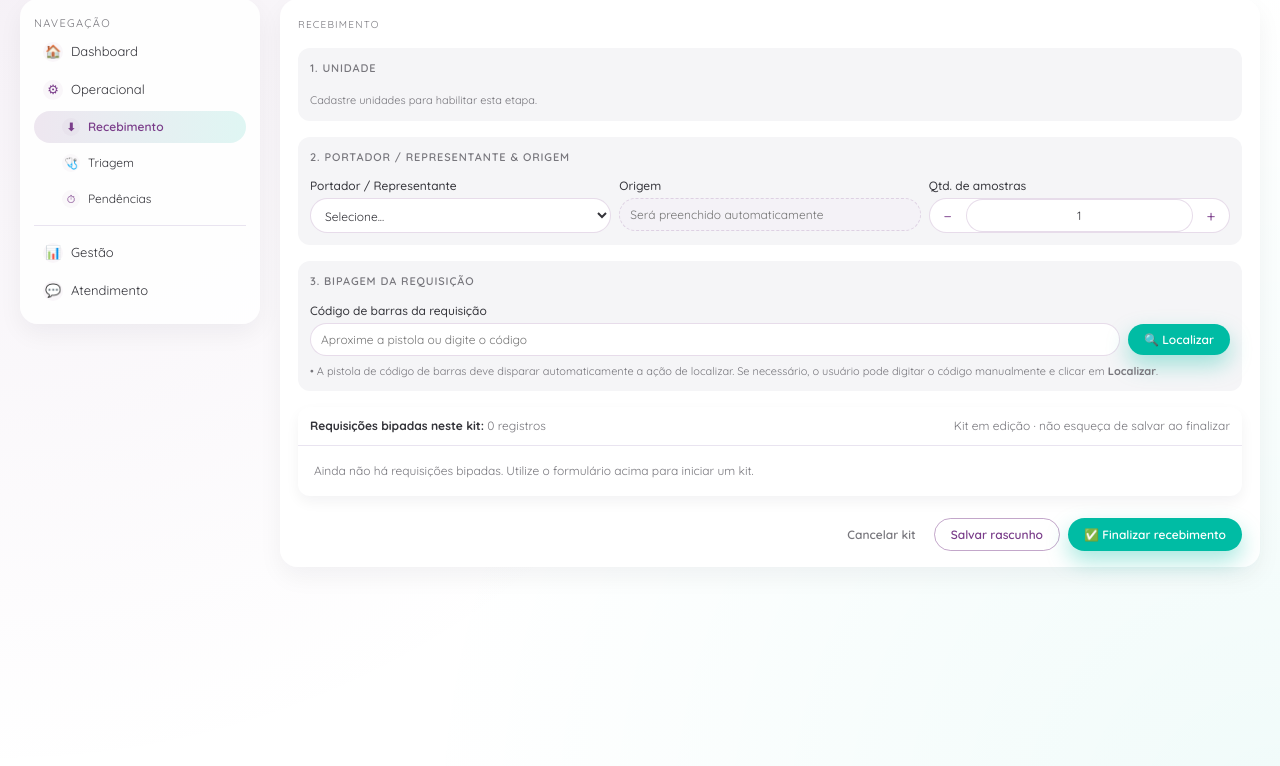
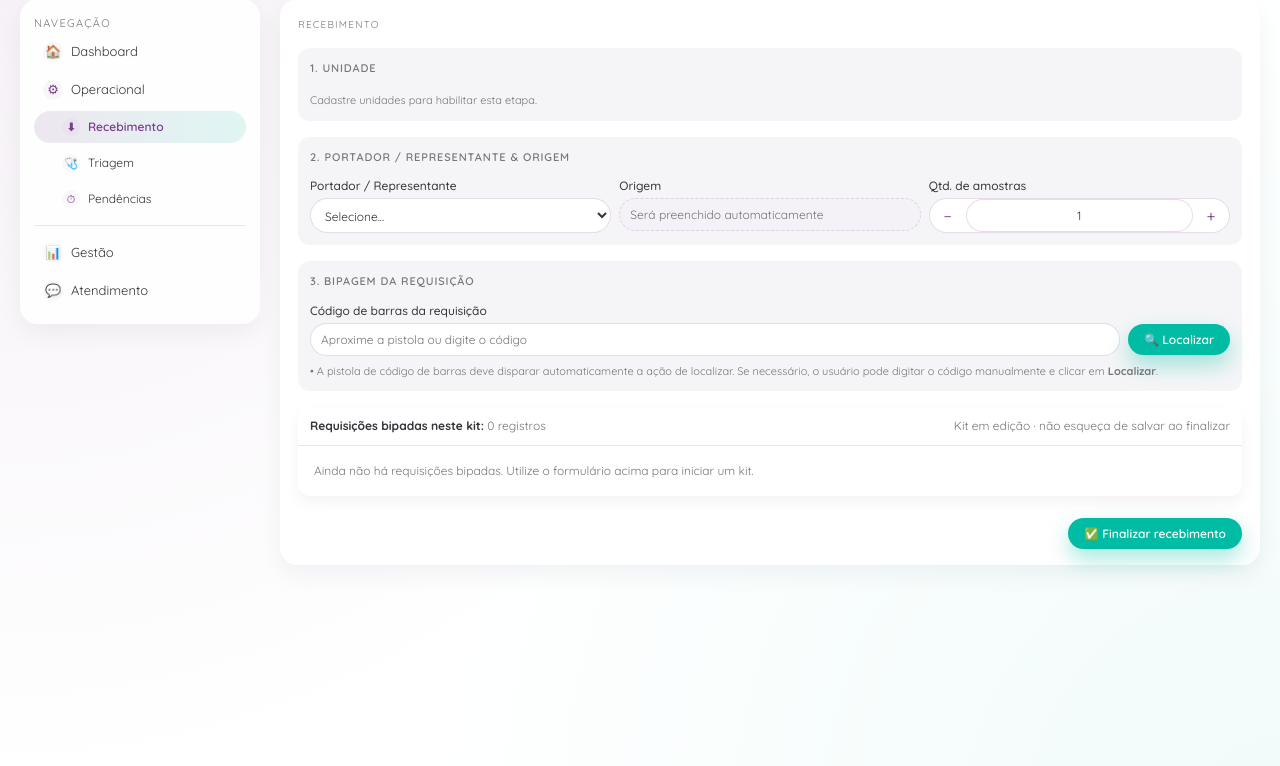
Before and after one commit to aisuites/nto-femmeintegra, a Django app: page /operacao/recebimento/ in a window 1280 px wide. Shown: the part 87-853 px from the top of the page. Run offline with Django 5.2, Linux system fonts and the light colour scheme; the visitor is signed in with stand-in values (Sample User, id 1); data comes from the database, SQL or seed files in the repository; data that the repository does not hold is empty.

Commit message:
refactor: Remover botões Cancelar kit e Salvar rascunho
🗑️ Remoção:
- Botão 'Cancelar kit' (sem funcionalidade implementada)
- Botão 'Salvar rascunho' (sem funcionalidade implementada)

✅ Mantido:
- Botão 'Finalizar recebimento' (funcional)

🎯 Benefício:
- Interface mais limpa e focada
- Remove confusão do usuário com botões não funcionais
- Reduz complexidade visual

```diff
--- a/frontend/templates/operacao/recebimento.html
+++ b/frontend/templates/operacao/recebimento.html
@@ -163,8 +163,6 @@
 
     <!-- AÇÕES FINAIS DO KIT -->
     <div style="display:flex; justify-content:flex-end; gap:8px; margin-top:6px; font-size:12px;">
-      <button class="btn btn-ghost" type="button">Cancelar kit</button>
-      <button class="btn btn-outline" type="button">Salvar rascunho</button>
       <button class="btn btn-primary" type="button" id="btn_finalizar_recebimento">✅ Finalizar recebimento</button>
     </div>
   </section>
```
